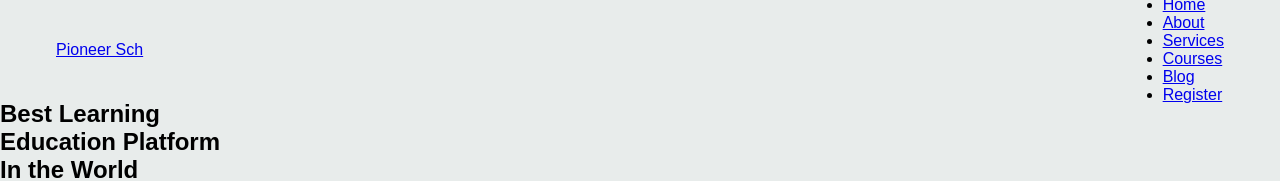
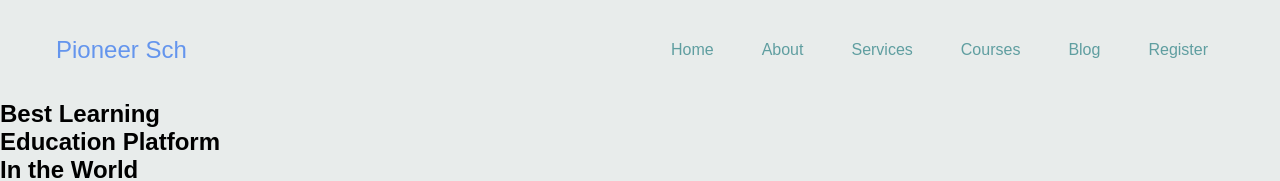
Before and after one commit to RodgersTK/landing1, a plain HTML site: page index.html in a window 1280 px wide. Shown: the top 181 px of the page. Drawn offline with Linux system fonts and the light colour scheme.

Commit message:
Complete styling the Nav

```diff
--- a/page.css
+++ b/page.css
@@ -16,3 +16,27 @@ nav{
     align-items: center;
     justify-content: space-between;
 }
+.nav-logo a{
+    font-size: 1.5rem;
+    font-weight: 500;
+    color: cornflowerblue;
+    text-decoration: none;
+    transition: .3s;
+}
+.nav-links{
+    list-style-type: none;
+    display: flex;
+    align-items: center;
+    gap: 1rem;
+}
+.link a{
+    padding: 0.5rem 1rem;
+    font-size: 1rem;
+    font-weight: 500;
+    color: cadetblue;
+    text-decoration: none;
+    transition: 0.3s;
+}
+.link a:hover {
+    color: cyan;
+}
```
